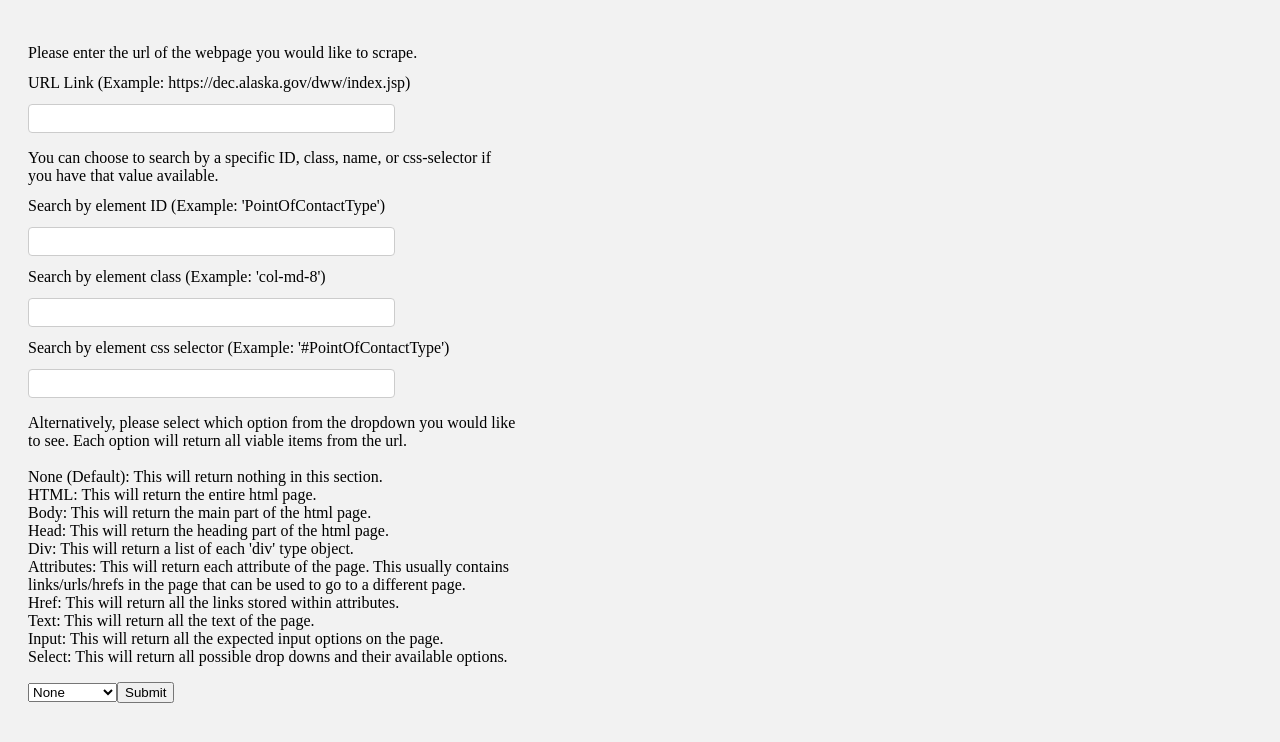
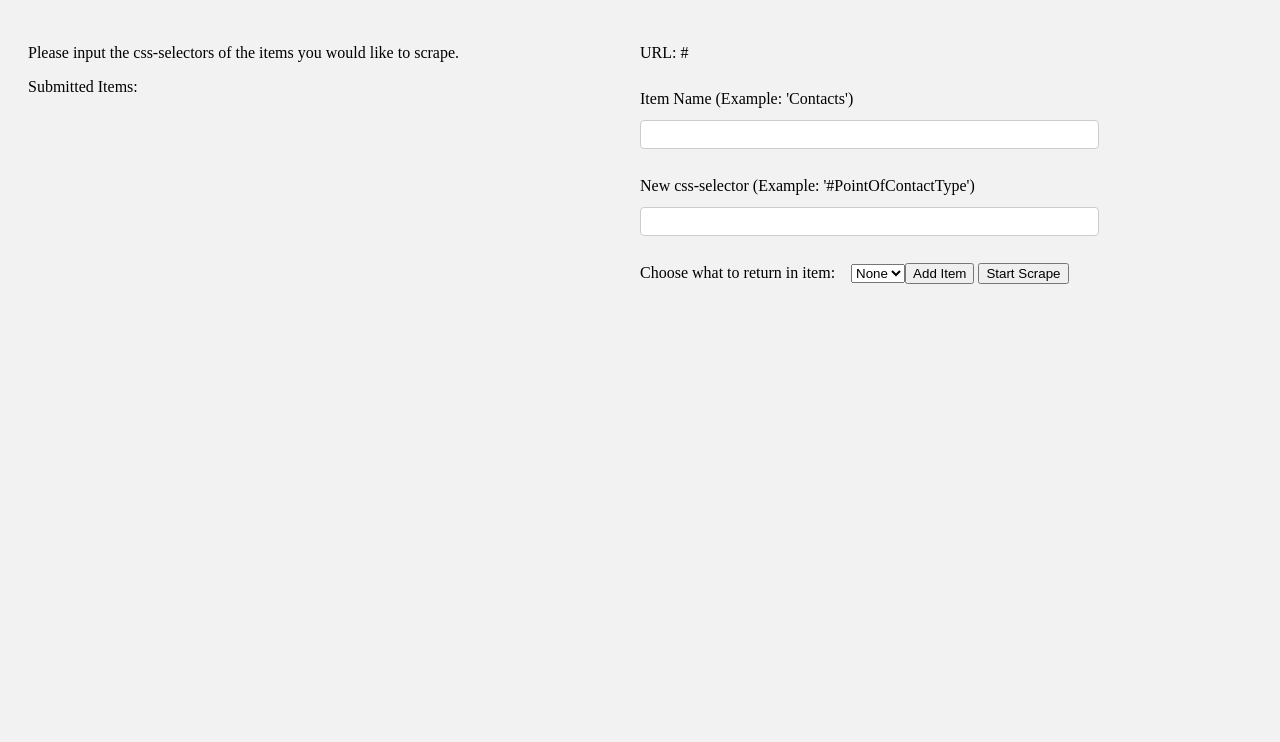
Before and after one commit to akdasUAF/ArcticOutlook, a Flask app: template server/templates/dynamic_scraper.html in a window 1280 px wide. Shown: the top 742 px of the page. Run offline with Flask 3, Linux system fonts and the light colour scheme; the template is opened without the code that fills it: most values are stand-ins (such as "Sample title", 1, 10 or a date in 2020).

Commit message:
BS4 for initial scraper
Beautiful Soup utilized to handle first iteration (single page) of scraper. Adjusted front end page to be able to display user input in a table and display/download the output as a csv.

```diff
--- a/server/app.py
+++ b/server/app.py
@@ -1,42 +1,59 @@
-from flask import Flask, render_template, request, redirect
+from flask import Flask, render_template, request, redirect, send_file
 import subprocess, os, json
 import pandas as pd
 from scripts.community_profiles import main
 from scripts.initial_scrape import main as init_scrape
 
 
-
 # Name of the module initializing / running the program
 app = Flask(__name__)
 app.debug = True
 
+class ScrapeItems():
+    def __init__(self):
+        self.scrape_items = {}
+        self.url = ""
+        self.args = []
+
+    def clear(self):
+        self.scrape_items = {}
+        self.url = ""
+        self.args = []
+
+si = ScrapeItems()
+def split_json():
+    """This function handles the split of the water systems json file."""
+    # Split the json data into 2 different csv's.
+    contacts, systems = [], []
+    with open('results.json') as f:
+        data = json.load(f)
+    for item in data:
+        k = list(item.keys())[0]
+        if k == "name":
+            contacts.append(item)
+        else:
+            systems.append(item)
+
+    df_systems = pd.DataFrame(systems)
+    df_contacts = pd.DataFrame(contacts)
+
+    # Output the 2 dfs to 2 separate files, delete the json file
+    df_systems.dropna().to_csv("systems.csv")
+    df_contacts.dropna().drop_duplicates().to_csv("contacts.csv")
+    try:
+        os.remove("results.json")
+    except OSError as e:
+        print(e)
 
 def display_text_input(s):
     """Simple method to determine which text boxes should be displayed for the static scrapers in the new form.
     Returns an error if something goes wrong."""
-    # Display operator parameters
-    if s == 'Operators':
+    # Display operator parameters based on user input.
+    if s == 'Operators' or 'Systems' or 'Community_Profiles':
         return render_template(
             'static_scrapers.html',
             operation=True,
-            script=s
-        )
-
-    # Display systems parameters
-    if s == 'Systems':
-        return render_template(
-            'static_scrapers.html',
-            operation=True,
-            script=s
-        )
-
-    # Display community_profiles parameters
-    if s == 'Community_Profiles':
-        return render_template(
-            'static_scrapers.html',
-            operation=True,
-            script=s
-        )
+            val=s)
 
     # Something went wrong
     else:
@@ -46,7 +63,112 @@ def display_text_input(s):
             msg="Something went wrong."
         )
 
+"""Scraper Subprocess Calls"""
+def run_operators_spider(request):
+    """This method launches a subprocesses that will run the operators spider in /operators."""
+    uri = request.form['Connection']
+    db = request.form['Database']
+    op = request.form['Operators']
 
+    # Change directory to operators directory
+    os.chdir("../operators")
+    path = os.getcwd()
+
+    # Check if the user wants to download the information as a csv.
+    if request.form.get("download"):
+        proc = subprocess.Popen(["scrapy", "crawl",
+                        "-s", "MONGODB_URI="+uri,
+                        "-s", "MONGODB_DATABASE="+db,
+                        "-s", "MONGODB_COLLECTION="+op,
+                        "-o", "operators.csv",
+                        "operators"],
+                        cwd=path)
+        proc.wait()
+
+
+    # Otherwise, only upload information to MongoDB.
+    else:
+        proc = subprocess.Popen(["scrapy", "crawl",
+                        "-s", "MONGODB_URI="+uri,
+                        "-s", "MONGODB_DATABASE="+db,
+                        "-s", "MONGODB_COLLECTION="+op,
+                        "operators"],
+                        cwd=path)
+        proc.wait()
+
+    # Return response to the user.
+    return render_template(
+        'static_scrapers.html',
+        operation=False,
+        msg="Operator spider finished."
+    )
+
+def run_systems_spider(request):
+    """This method launches a subprocesses that will run the water systems spider in /systems."""
+    uri = request.form['Connection']
+    db = request.form['Database']
+    sys = request.form['Systems']
+    con = request.form['SContact']
+
+    # Change path to systems directory
+    cwd = os.getcwd()
+    os.chdir("../systems")
+    path = os.getcwd()
+
+    # Check if the user wants to download the information as a csv.
+    if request.form.get("download"):
+        proc = subprocess.Popen(["scrapy", "crawl",
+                        "-s", "MONGODB_URI="+uri,
+                        "-s", "MONGODB_DATABASE="+db,
+                        "-s", "MONGODB_COLLECTION_SYSTEMS="+sys,
+                        "-s", "MONGODB_COLLECTION_CONTACTS="+con,
+                        "-o", "results.json",
+                        "systems"],
+                        cwd=path)
+        proc.wait()
+        split_json()
+
+    # Otherwise, only upload information to MongoDB.
+    else:
+        proc = subprocess.Popen(["scrapy", "crawl",
+                        "-s", "MONGODB_URI="+uri,
+                        "-s", "MONGODB_DATABASE="+db,
+                        "-s", "MONGODB_COLLECTION_SYSTEMS="+sys,
+                        "-s", "MONGODB_COLLECTION_CONTACTS="+con,
+                        "systems"],
+                        cwd=path)
+        proc.wait()
+
+    # Return response to the user.
+    return render_template(
+        'static_scrapers.html',
+        operation=False,
+        msg="System spider finished."
+    )
+
+def run_community_profiles_script(request):
+    """This function handles the call to the community profiles script located in /scripts."""
+    uri = request.form['Connection']
+    db = request.form['Database']
+    comm = request.form['Community']
+    con = request.form['CContact']
+
+    # Check if the user wants to download the information as a csv.
+    if request.form.get("download"):
+        main(['-uri', uri, '-db', db, '-comm', comm, '-con', con, '--download'])
+
+    # Otherwise, only upload information to MongoDB.
+    else:
+        main(['-uri', uri, '-db', db, '-comm', comm, '-con', con])
+
+    # Return response to the user.
+    return render_template(
+        'static_scrapers.html',
+        operation=False,
+        msg="community_profiles.py finished."
+    )
+
+"""App Routing Functions"""
 @app.route("/", methods=['POST', 'GET'])
 def index():
     """This function handles the display of the main page and redirects the user to the proper webpage."""
@@ -59,30 +181,83 @@ def index():
         return render_template('index.html')
     return render_template('index.html')
 
-
 @app.route("/dynamic", methods=['POST', 'GET'])
 def run_dynamic_scraper():
     """This function handles the display and operation of the WIP 'dynamic' scraper interface."""
     # If the user hits the submit button, send the information to the server.
     if request.method == 'POST':
-        if 'url_link' in request.form:
-            url = request.form['url']
-            sel = request.form['scrape_content']
-            user_id = request.form['id']
-            cla = request.form['class']
-            css = request.form['css']
+        if 'url_submit' in request.form:
+            si.url = request.form['url'].strip()
+            if si.url == '':
+                return render_template('dynamic_scraper.html',
+                                        error="Please submit a valid url.",
+                                        url_needed=True)
 
-            # Call the beautiful soup test scraper
-            output = init_scrape(['-url', url, '-sel', sel, '-id', user_id, '-cla', cla, '-css', css])
             return render_template('dynamic_scraper.html',
-                                   link=True,
-                                   url_text=url,
-                                   iter=output)
+                                    url_needed=False,
+                                    url=si.url)
+
+        if 'add_item' in request.form:
+            name = request.form['name'].strip()
+            item = request.form['item'].strip()
+            if name == '':
+                return render_template('dynamic_scraper.html',
+                                items_submitted=True,
+                                result=si.scrape_items,
+                                url_needed=False,
+                                url=si.url,
+                                error="Name string was empty. Please resubmit item with proper name.")
+            if item == '':
+                return render_template('dynamic_scraper.html',
+                                items_submitted=True,
+                                result=si.scrape_items,
+                                url_needed=False,
+                                url=si.url,
+                                error="Selector string was empty. Please resubmit item with proper selector.")
+            si.scrape_items[name] = item
+            si.args.append(request.form['arg_select'])
+            return render_template('dynamic_scraper.html',
+                                items_submitted=True,
+                                result=si.scrape_items,
+                                url_needed=False,
+                                url=si.url)
+
+        if 'scrape' in request.form:
+            # If no scrape_items, scrape whole html and return that
+            try:
+                keys = list(si.scrape_items.keys())
+                items = list(si.scrape_items.values())
+                output = init_scrape(['-url', si.url, '-i', items, '-a', si.args])
+                if isinstance(output, str):
+                    print(output)
+                    return render_template('dynamic_scraper.html',
+                                    error="Error encountered during scrape: " + output,
+                                    url_needed=True)
+                result = {keys[i]: [output[i]] for i in range(len(keys))}
+                print(result)
+                pd.DataFrame(result).to_csv('output.csv', index=False)
+                items=si.scrape_items
+                url=si.url
+                si.clear()
+                return render_template('dynamic_scraper.html',
+                                    scrape=True,
+                                    result=items,
+                                    url_needed=True,
+                                    url=url,
+                                    iter=result)
+            except Exception as e:
+                si.clear()
+                return render_template('dynamic_scraper.html',
+                                    error="Error encountered during scrape: " + str(e),
+                                    url_needed=True)
+
+        if 'download' in request.form:
+            return redirect("/dynamic/download")
 
     # Otherwise, respond to the GET request by displaying the webpage.
     else:
-        return render_template('dynamic_scraper.html')
-
+        si.clear()
+        return render_template('dynamic_scraper.html', url_needed=True)
 
 @app.route("/scrapers", methods=['POST','GET'])
 def run_static_scrapers():
@@ -95,131 +270,55 @@ def run_static_scrapers():
 
         # Operator form submitted
         elif 'op' in request.form:
-            uri = request.form['Connection']
-            db = request.form['Database']
-            op = request.form['Operators']
-
-            # Change directory to operators directory
-            os.chdir("../operators")
-            path = os.getcwd()
-
-            # Check if the user wants to download the information as a csv.
-            if request.form.get("download"):
-                proc = subprocess.Popen(["scrapy", "crawl",
-                                "-s", "MONGODB_URI="+uri,
-                                "-s", "MONGODB_DATABASE="+db,
-                                "-s", "MONGODB_COLLECTION="+op,
-                                "-o", "operators.csv",
-                                "operators"],
-                                cwd=path)
-                proc.wait()
-
-            # Otherwise, only upload information to MongoDB.
-            else:
-                proc = subprocess.Popen(["scrapy", "crawl",
-                                "-s", "MONGODB_URI="+uri,
-                                "-s", "MONGODB_DATABASE="+db,
-                                "-s", "MONGODB_COLLECTION="+op,
-                                "operators"],
-                                cwd=path)
-                proc.wait()
-
-            # Return response to the user.
-            return render_template(
-                'static_scrapers.html',
-                operation=False,
-                msg="Operator spider finished."
-            )
+            return run_operators_spider(request)
 
         # Systems form submitted
         elif 'sys' in request.form:
-            uri = request.form['Connection']
-            db = request.form['Database']
-            sys = request.form['Systems']
-            con = request.form['SContact']
-
-            # Change path to systems directory
-            os.chdir("../systems")
-            path = os.getcwd()
-
-            # Check if the user wants to download the information as a csv.
-            if request.form.get("download"):
-                proc = subprocess.Popen(["scrapy", "crawl",
-                                "-s", "MONGODB_URI="+uri,
-                                "-s", "MONGODB_DATABASE="+db,
-                                "-s", "MONGODB_COLLECTION_SYSTEMS="+sys,
-                                "-s", "MONGODB_COLLECTION_CONTACTS="+con,
-                                "-o", "results.json",
-                                "systems"],
-                                cwd=path)
-                proc.wait()
-
-                # Split the json data into 2 different csv's.
-                contacts, systems = [], []
-                with open('results.json') as f:
-                    data = json.load(f)
-                for item in data:
-                    k = list(item.keys())[0]
-                    if k == "name":
-                        contacts.append(item)
-                    else:
-                        systems.append(item)
-
-                df_systems = pd.DataFrame(systems)
-                df_contacts = pd.DataFrame(contacts)
-
-                # Output the 2 dfs to 2 separate files, delete the json file
-                df_systems.to_csv("systems.csv")
-                df_contacts.to_csv("contacts.csv")
-                try:
-                    os.remove("results.json")
-                except OSError as e:
-                    print(e)
-
-            # Otherwise, only upload information to MongoDB.
-            else:
-                proc = subprocess.Popen(["scrapy", "crawl",
-                                "-s", "MONGODB_URI="+uri,
-                                "-s", "MONGODB_DATABASE="+db,
-                                "-s", "MONGODB_COLLECTION_SYSTEMS="+sys,
-                                "-s", "MONGODB_COLLECTION_CONTACTS="+con,
-                                "systems"],
-                                cwd=path)
-                proc.wait()
-
-            # Return response to the user.
-            return render_template(
-                'static_scrapers.html',
-                operation=False,
-                msg="System spider finished."
-            )
+            return run_systems_spider(request)
 
         # Community profile form submitted.
         elif 'cc' in request.form:
-            uri = request.form['Connection']
-            db = request.form['Database']
-            comm = request.form['Community']
-            con = request.form['CContact']
-
-            # Check if the user wants to download the information as a csv.
-            if request.form.get("download"):
-                main(['-uri', uri, '-db', db, '-comm', comm, '-con', con, '--download'])
-
-            # Otherwise, only upload information to MongoDB.
-            else:
-                main(['-uri', uri, '-db', db, '-comm', comm, '-con', con])
-
-            # Return response to the user.
-            return render_template(
-                'static_scrapers.html',
-                operation=False,
-                msg="community_profiles.py finished."
-            )
+            return run_community_profiles_script(request)
 
     # Otherwise, respond to the GET request by displaying the webpage.
     else:
         return render_template('static_scrapers.html')
 
+@app.route("/dynamic/download")
+def dynamic_download():
+    return send_file(
+            'output.csv',
+            mimetype='text/csv',
+            download_name='output.csv',
+            as_attachment=True
+        )
+
+@app.route("/scrapers/download-op")
+def static_download_op():
+    return send_file(
+            'output.csv',
+            mimetype='text/csv',
+            download_name='output_operators.csv',
+            as_attachment=True
+        )
+
+@app.route("/scrapers/download-sys")
+def static_download_sys():
+    return send_file(
+            'output.csv',
+            mimetype='text/csv',
+            download_name='output_systems.csv',
+            as_attachment=True
+        )
+
+@app.route("/scrapers/download-cc")
+def static_download_cc():
+    return send_file(
+            'output.csv',
+            mimetype='text/csv',
+            download_name='output.csv',
+            as_attachment=True
+        )
 
 if __name__ == "__main__":
     app.run(debug=True)
--- a/server/static/css/dynamic.css
+++ b/server/static/css/dynamic.css
@@ -4,7 +4,7 @@
 }
 #selections
 {
-    width: 40%;
+    width: 50%;
     float:left;
     display:flex;
 }
@@ -12,6 +12,30 @@
 #output
 {
     flex-grow: 1;
-    width: 60%;
+    width: 50%;
     float: right;
 }
+
+#list
+{
+    width:80%;
+    float:left;
+}
+#form
+{
+    width:50%;
+    float:right;
+}
+
+table, td, th {
+    border: 1px solid;
+  }
+
+table {
+    width: 100%;
+    border-collapse: collapse;
+  }
+
+.error {
+    color: red;
+}
--- a/server/templates/dynamic_scraper.html
+++ b/server/templates/dynamic_scraper.html
@@ -8,60 +8,92 @@
 
 {% block body %}
 <div id="main">
-{% if link == True %}
+{% if scrape == True %}
     <div id="output">
-        <p>Link: {{url_text}} </p>
-        {% if text == True %}
-            <p>{{iter}}</p>
-        {% else %}
-            <ul>
-                {% for i in iter %}
-                <li>{{ i }}</li>
-                {% endfor %}
-            </ul>
-        {% endif %}
+        <h2>Output</h2>
+        <form id="download" method="POST">
+            <input type="submit" name="download" value="Download as csv">
+        </form>
+        <p>Link: {{url}} </p>
+        <table>
+            <thead>
+              <tr>
+                <th>Name</th>
+                <th>Value</th>
+              </tr>
+            </thead>
+            <tbody>
+            {% for key, value in iter.items() %}
+             <tr>
+                 <td> {{ key }} </td>
+                 <td> {{ value[0] }} </td>
+             </tr>
+            {% endfor %}
+            </tbody>
+        </table>
     </div>
+{% endif %}
 
-{% endif %}
     <div id="selections">
-        <form id="url_submit" method="POST">
-            <p>Please enter the url of the webpage you would like to scrape.
-            <label for="url">URL Link (Example: https://dec.alaska.gov/dww/index.jsp)</label>
-            <input name="url" type="text"></p>
-            <p>You can choose to search by a specific ID, class, name, or css-selector if you have that value available.
-            <label for="id">Search by element ID (Example: 'PointOfContactType')</label>
-            <input type="text" name="id">
-            <label for="class">Search by element class (Example: 'col-md-8') </label>
-            <input type="text" name="class">
-            <label for="css">Search by element css selector (Example: '#PointOfContactType') </label>
-            <input type="text" name="css"></p>
-            <p>Alternatively, please select which option from the dropdown you would like to see. Each option will return all viable items from the url.</br>
-            </br>None (Default): This will return nothing in this section.
-            </br>HTML: This will return the entire html page.
-            </br>Body: This will return the main part of the html page.
-            </br>Head: This will return the heading part of the html page.
-            </br>Div: This will return a list of each 'div' type object.
-            </br>Attributes: This will return each attribute of the page. This usually contains links/urls/hrefs in the page that can be used to go to
-                a different page.
-            </br>Href: This will return all the links stored within attributes.
-            </br>Text: This will return all the text of the page.
-            </br>Input: This will return all the expected input options on the page.
-            </br>Select: This will return all possible drop downs and their available options.
-            </p>
-            <select id="scrape_content" name="scrape_content">
-                <option value="none">None</option>
-                <option value="html">Whole html</option>
-                <option value="body">Body</option>
-                <option value="head">Head</option>
-                <option value="div">Div</option>
-                <option value="a">Attributes</option>
-                <option value="href">href</option>
-                <option value="text">Text</option>
-                <option value="input">Input</option>
-                <option value="select">Select</option>
-            <input type="submit" value="Submit" name="url_link">
-        </form>
+        <div id="list">
+            {% if url_needed == True %}
+            <p>Please input the url of the items you would like to scrape.</p>
+            <p class="error">{{error}}</p>
+            {% else %}
+                <p>Please input the css-selectors of the items you would like to scrape.</p>
+                <p class="error">{{error}}</p>
+                <p>Submitted Items:</p>
+                {% if items_submitted==True %}
+                <table>
+                    <thead>
+                      <tr>
+                        <th>Name</th>
+                        <th>CSS-Selector</th>
+                      </tr>
+                    </thead>
+                    <tbody>
+                    {% for key, value in result.items() %}
+                     <tr>
+                         <td> {{ key }} </td>
+                         <td> {{ value }} </td>
+                     </tr>
+                    {% endfor %}
+                    </tbody>
+                </table>
+                    <!-- <ul>
+                        {% for i in items %}
+                        <li>{{ i }}</li>
+                        {% endfor %}
+                    </ul> -->
+                {% endif %}
+            {% endif %}
+        </div>
     </div>
+        <div id="form">
+            {% if url_needed == True %}
+            <form method="POST" id="url_submit">
+                <p><label for="url">URL Link</label>
+                <br>Example: https://dec.alaska.gov/dww/index.jsp
+                <input name="url" type="text"></p>
+                <input type="submit" name="url_submit" value="Submit URL">
+            </form>
+            {% else %}
+            <form method="POST" id="scrape">
+                <p>URL: {{url}} </p>
+                <p><label for="name">Item Name (Example: 'Contacts')</label>
+                <input type="text" name="name"></p>
+                <p><label for="item">New css-selector (Example: '#PointOfContactType')</label>
+                <input type="text" name="item"></p>
+                <label for="arg_select">Choose what to return in item:</label>
+                <select id="arg_select" name="arg_select">
+                    <option value="none">None</option>
+                    <option value="text">Text</option>
+                    <option value="table">Table</option>
+                    <option value="href">Link</option>
+                <input type="submit" name="add_item" value="Add Item"></input>
+                <input type="submit" name="scrape" value="Start Scrape"/>
+            </form>
+            {% endif %}
+        </div>
 </div>
-
 {% endblock %}
```
Also changed, not shown: scripts/initial_scrape.py (+38 -42 lines), server/templates/static_scrapers.html (+13 -13 lines), 1 other file.
